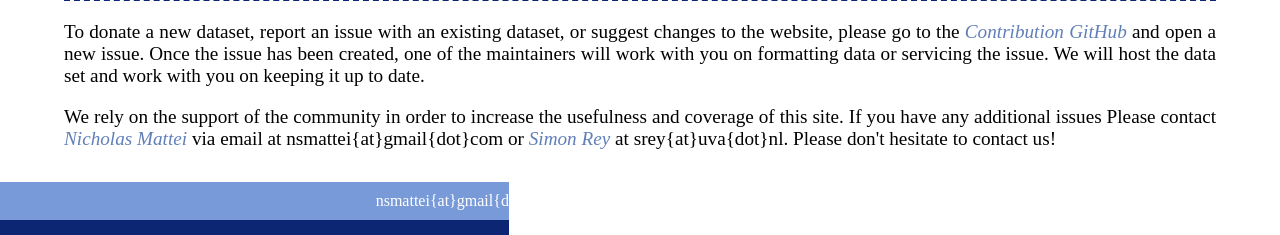
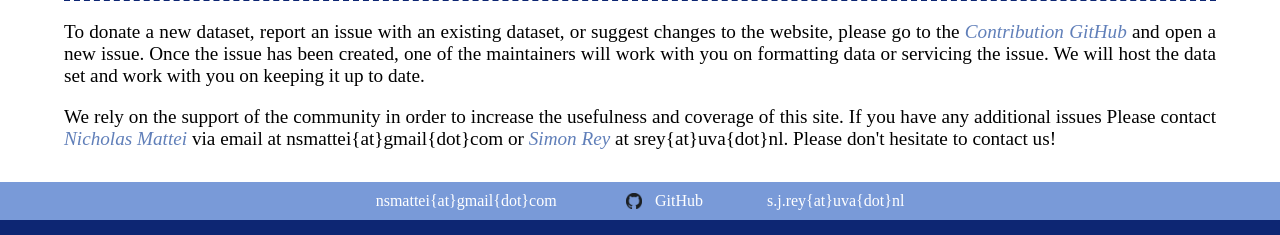
Before and after one commit to PrefLib/PrefLib-Django, a Django app: template preflibApp/templates/preflib/about.html in a window 1280 px wide. Shown: the part 851-1086 px from the top of the page. Run offline with Django 3.2, Linux system fonts and the light colour scheme; the template is opened without the code that fills it, so the values that code supplies are empty.

Commit message:
viewport gone missing

```diff
--- a/preflibApp/templates/includes/htmlHeaderContent.html
+++ b/preflibApp/templates/includes/htmlHeaderContent.html
@@ -11,6 +11,7 @@
 </script>
 
 <link rel="stylesheet" type="text/css" href="{% static 'css/style.css' %}?version=1"/>
+<meta name="viewport" content="width=device-width, initial-scale=1.0, maximum-scale=1">
 
 <link rel="apple-touch-icon" sizes="180x180" href="{% static 'favicon/apple-touch-icon.png' %}">
 <link rel="icon" type="image/png" sizes="32x32" href="{% static 'favicon/favicon-32x32.png' %}">
```
